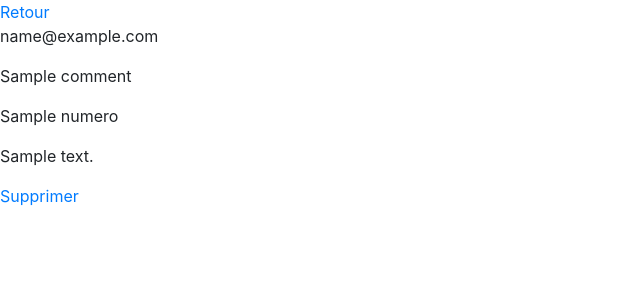
After one commit to romuald85/blog_projet_4, a PHP site: template View/Backend/commentDelete.php in a window 1280 px wide. The commit adds this page. Shown: the top 300 px of the page, without its empty margins (0-640 px from the left). Run offline with PHP 8.4, Linux system fonts and the light colour scheme; the template is opened without the code that fills it: most values are stand-ins (such as "Sample title", 1, 10 or a date in 2020); some libraries are stand-ins or nearby versions.

Commit message:
Ajout du système pour supprimer les commentaires signalés

```diff
--- /dev/null
+++ b/View/Backend/commentDelete.php
@@ -0,0 +1,9 @@
+<a href="index.php?route=commentSignal">Retour</a>
+
+<?php if(!empty($comment)): ?>
+<p><?= $comment->email ?></p>
+<p><?= $comment->title ?></p>
+<p><?= $comment->numero ?></p>
+<p><?= $comment->message ?></p>
+<a href="index.php?route=commentDelete&id=<?= $comment->id ?>&action=delete">Supprimer</a>
+<?php endif; ?>
--- a/View/Backend/commentSignal.php
+++ b/View/Backend/commentSignal.php
@@ -1,4 +1,6 @@
 <?php ob_start(); ?>
+
+<a href="index.php?route=admin">Retour</a>
 
 <h1 class="text-center">Commentaires signalés</h1>
   <div class="container">
@@ -8,7 +10,8 @@
     <b>Titre de l'article: </b><p><?= $comment->title ?></p>
     <b>Numero du commentaire: </b><p><?= $comment->numero ?></p>
     <b>Message: </b><p><?= $comment->message ?></p>
-    <a href="index.php?route=commentSignal">Supprimer</a>
+    <p><?= $comment->id ?></p>
+    <a href="index.php?route=commentDelete&id=<?= $comment->id ?>">Sélectionner le commentaire</a>
     <hr>
     <?php endforeach; ?>
     <?php endif; ?>
--- a/index.php
+++ b/index.php
@@ -31,5 +31,6 @@ $router->add('update', 'Backend:updateArticle');
 $router->add('commentsAndPosts', 'Backend:commentsAndPosts');
 $router->add('comments', 'Backend:comments');
 $router->add('commentSignal', 'Backend:commentSignal');
+$router->add('commentDelete', 'Backend:commentDelete');
 
 $router->get($route);
```
Also changed, not shown: Model/CommentManager.php (+10 -3 lines), controllers/Backend.php (+10 -4 lines).
